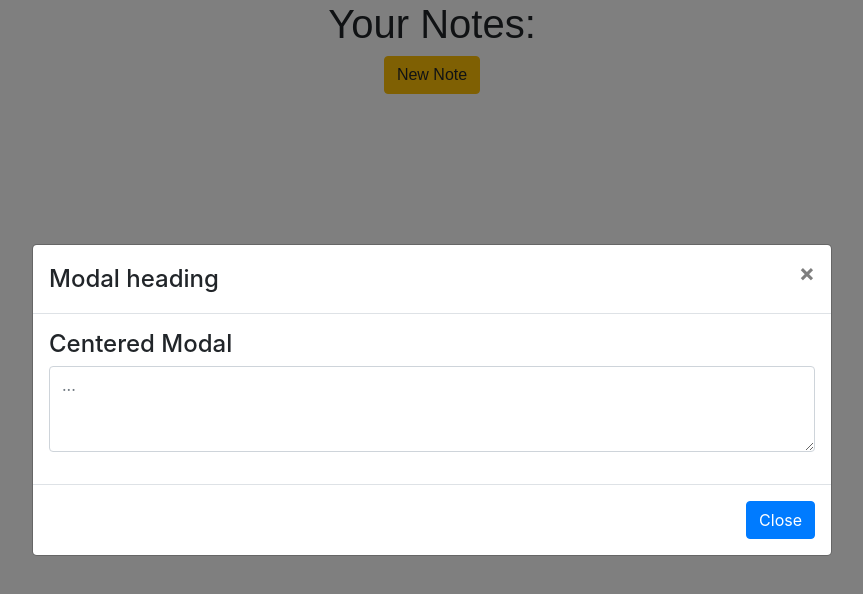
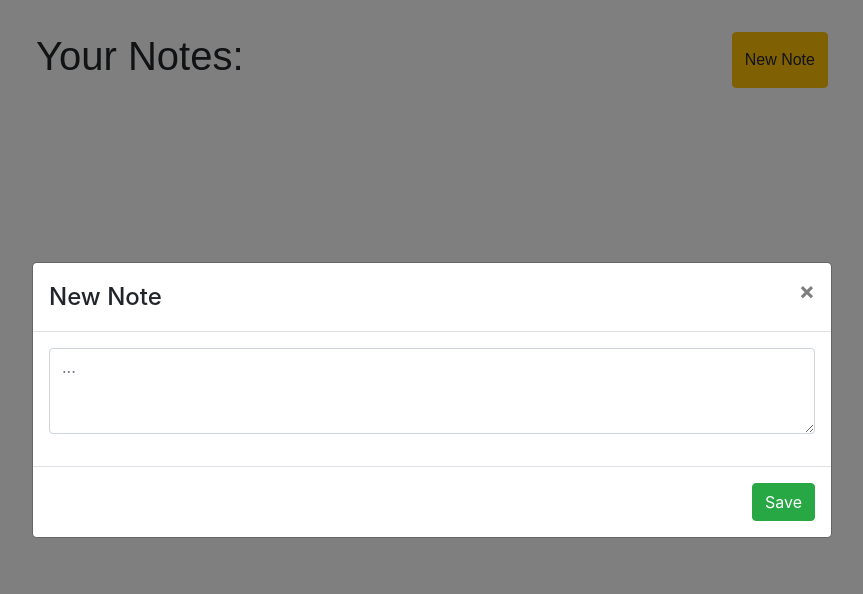
Before and after one commit to maanderz/notes-app, a React (Create React App) app: page / in a window 1280 px wide. Both pictures are taken after a click on the button "New Note". Shown: the top 594 px of the page, without its empty margins (208-1071 px from the left). Built offline with nearby package versions, Linux system fonts and the light colour scheme.

Commit message:
modularized 2 components

```diff
--- a/src/App.js
+++ b/src/App.js
@@ -1,11 +1,9 @@
 import React, { useState } from "react";
 import "./styles.css";
-import { Button, Modal } from "react-bootstrap";
-// import Nav from "./Components/Nav";
+import Nav from "./Components/Nav";
 
 export default function App() {
   const [notes, setNote] = useState([]);
-  const [modalShow, setModalShow] = React.useState(false);
 
   const addNote = function(value) {
     return setNote(notes => [...notes, value]);
@@ -13,21 +11,7 @@ export default function App() {
 
   return (
     <div className="App">
-      <div className="title">
-        <h1> Your Notes: </h1>
-        <button
-          type="button"
-          className="btn btn-warning"
-          onClick={() => setModalShow(true)}
-        >
-          New Note
-        </button>
-        <MyVerticallyCenteredModal
-          show={modalShow}
-          newnote={addNote}
-          onHide={() => setModalShow(false)}
-        />
-      </div>
+      <Nav newNote={addNote} />
       <ul>
         {notes.map((note, index) => {
           return <li key={index}> {note} </li>;
@@ -36,44 +20,3 @@ export default function App() {
     </div>
   );
 }
-
-function MyVerticallyCenteredModal(props) {
-  const [value, setValue] = useState("");
-
-  return (
-    <Modal
-      {...props}
-      size="lg"
-      aria-labelledby="contained-modal-title-vcenter"
-      centered
-    >
-      <Modal.Header closeButton>
-        <Modal.Title id="contained-modal-title-vcenter">
-          Modal heading
-        </Modal.Title>
-      </Modal.Header>
-      <Modal.Body>
-        <h4>Centered Modal</h4>
-        <div className="form-group">
-          <textarea
-            className="form-control"
-            id="exampleFormControlTextarea1"
-            rows="3"
-            placeholder="..."
-            onChange={e => setValue(e.target.value)}
-          />
-        </div>
-      </Modal.Body>
-      <Modal.Footer>
-        <Button
-          onClick={() => {
-            props.onHide();
-            props.newnote(value);
-          }}
-        >
-          Close
-        </Button>
-      </Modal.Footer>
-    </Modal>
-  );
-}
--- a/src/Components/Nav.js
+++ b/src/Components/Nav.js
@@ -1,29 +1,27 @@
-// import React from "react";
-// import "./Nav.css";
-// import NewNote from "./NewNote";
+import React from "react";
+import "./Nav.css";
+import NewNote from "./NewNote";
 
-// function Nav(props) {
-//   const [modalShow, setModalShow] = React.useState(false);
-//   return (
-//     <div className="title">
-//       <h1> Your Notes: </h1>
-//       <button
-//         type="button"
-//         className="btn btn-warning"
-//         onClick={() => setModalShow(true)}
-//         // onClick={props.addNote}
-//       >
-//         New Note
-//       </button>
-//       <NewNote
-//         show={modalShow}
-//         onHide={() => setModalShow(false)}
-//         // addNote={props.addNote}
-//         notes={props.notes}
-//         addNote={props.addNote}
-//       />
-//     </div>
-//   );
-// }
+function Nav(props) {
+  const [modalShow, setModalShow] = React.useState(false);
 
-// export default Nav;
+  return (
+    <div className="title">
+      <h1> Your Notes: </h1>
+      <button
+        type="button"
+        className="btn btn-warning"
+        onClick={() => setModalShow(true)}
+      >
+        New Note
+      </button>
+      <NewNote
+        show={modalShow}
+        newNote={props.newNote}
+        onHide={() => setModalShow(false)}
+      />
+    </div>
+  );
+}
+
+export default Nav;
--- a/src/Components/NewNote.js
+++ b/src/Components/NewNote.js
@@ -1,42 +1,43 @@
-// import React from "react";
-// import { Button, Modal } from "react-bootstrap";
+import React, { useState } from "react";
+import { Button, Modal } from "react-bootstrap";
 
-// function NewNoteModal(props) {
-//   console.log(props.addNote, props.notes);
-//   return (
-//     <Modal
-//       {...props}
-//       size="lg"
-//       aria-labelledby="contained-modal-title-vcenter"
-//       centered
-//     >
-//       <Modal.Header closeButton>
-//         <Modal.Title id="contained-modal-title-vcenter">New Note</Modal.Title>
-//       </Modal.Header>
-//       <Modal.Body>
-// <div className="form-group">
-//   <textarea
-//     className="form-control"
-//     id="exampleFormControlTextarea1"
-//     rows="3"
-//     placeholder="..."
-//   />
-// </div>
-//       </Modal.Body>
-//       <Modal.Footer>
-//         <Button
-//           className="btn btn-success"
-// onClick={() => {
-//   props.onHide();
-//   props.addNote();
-//             // handleType();
-//           }}
-//         >
-//           Save
-//         </Button>
-//       </Modal.Footer>
-//     </Modal>
-//   );
-// }
+function NewNoteModal(props) {
+  const [value, setValue] = useState("");
 
-// export default NewNoteModal;
+  return (
+    <Modal
+      {...props}
+      size="lg"
+      aria-labelledby="contained-modal-title-vcenter"
+      centered
+    >
+      <Modal.Header closeButton>
+        <Modal.Title id="contained-modal-title-vcenter">New Note</Modal.Title>
+      </Modal.Header>
+      <Modal.Body>
+        <div className="form-group">
+          <textarea
+            className="form-control"
+            id="exampleFormControlTextarea1"
+            rows="3"
+            placeholder="..."
+            onChange={e => setValue(e.target.value)}
+          />
+        </div>
+      </Modal.Body>
+      <Modal.Footer>
+        <Button
+          className="btn btn-success"
+          onClick={() => {
+            props.onHide();
+            props.newNote(value);
+          }}
+        >
+          Save
+        </Button>
+      </Modal.Footer>
+    </Modal>
+  );
+}
+
+export default NewNoteModal;
```
